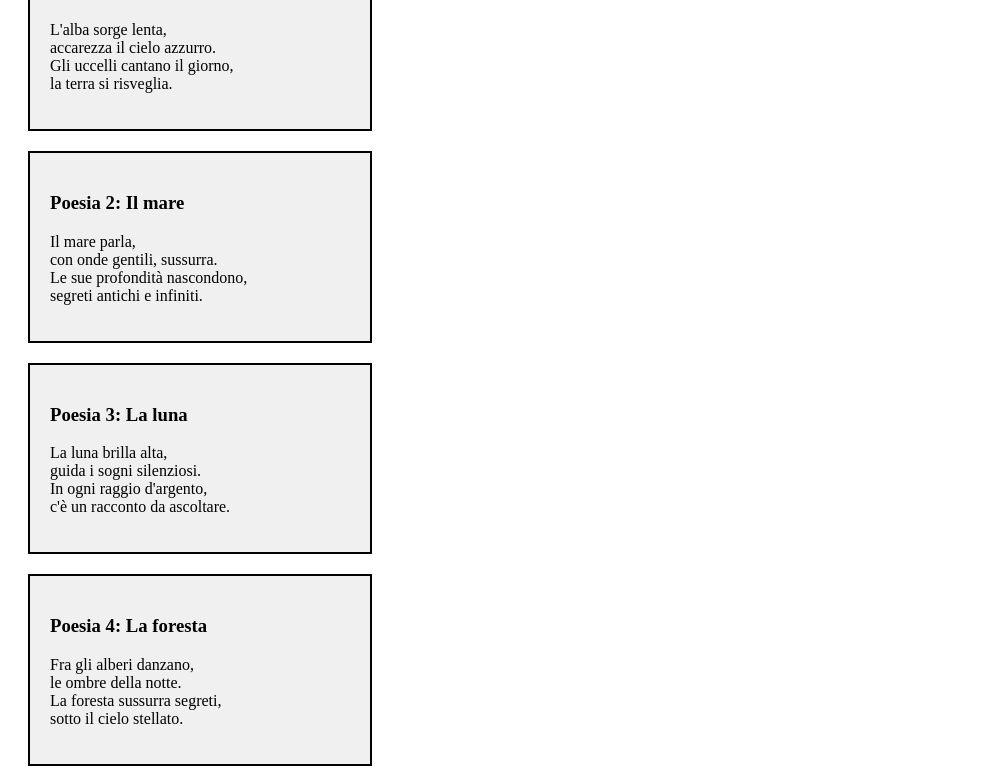
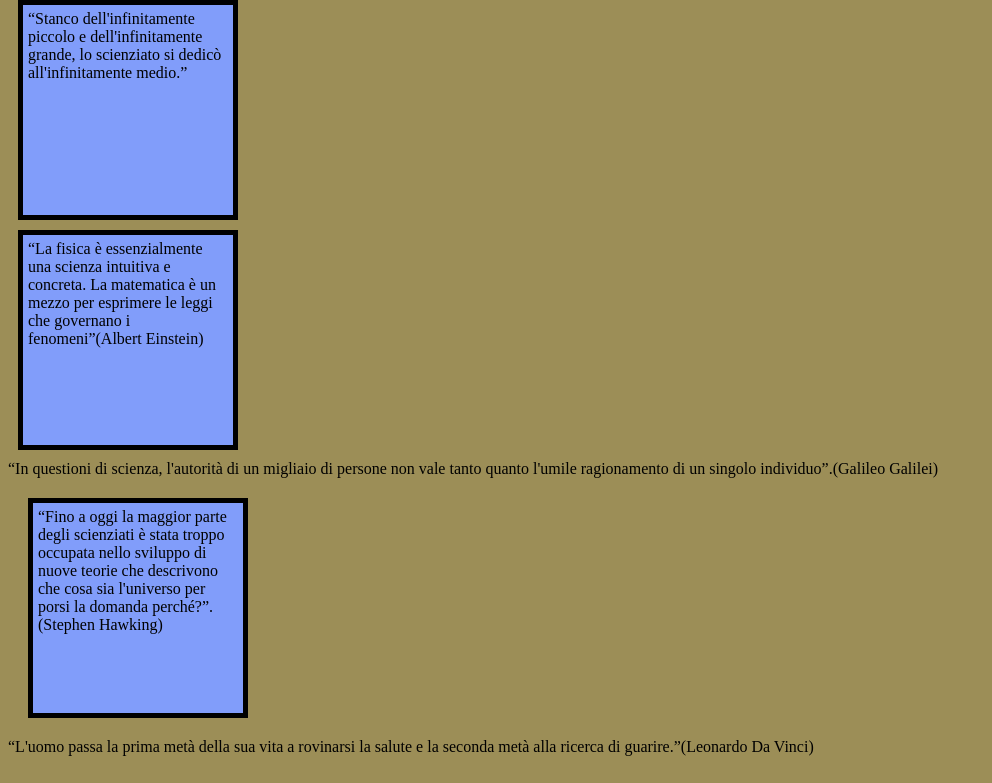
Before and after one commit to francesco104-69/ES-TPSIT, a plain HTML site: page es1css.html in a window 1280 px wide. Shown: the part 80-863 px from the top of the page, without its empty margins (0-992 px from the left). Drawn offline with Linux system fonts and the light colour scheme.

Commit message:
Update es1css.html
Signed-off-by: francesco104-69 <fdamato34@gmail.com>

```diff
--- a/es1css.html
+++ b/es1css.html
@@ -1,60 +1,77 @@
 <!DOCTYPE html>
-<html lang="it">
+<html lang="en">
 <head>
     <meta charset="UTF-8">
     <meta name="viewport" content="width=device-width, initial-scale=1.0">
-    <title>5 Poesie in Scatole</title>
-    <style>
-        .box {
-            border: 2px solid #000;
-            padding: 20px;
-            margin: 20px;
-            width: 300px;
-            background-color: #f0f0f0;
-        }
-    </style>
+
+    <title>es 2 css padding e margin</title>
+
+<style>
+    body{
+         background-color:#9c8e57;
+    }
+     #scatola1{
+        padding: 5px;
+        margin:10px;
+        height: 200px;
+        width: 200px;
+        border: 5px solid black;
+        background-color: rgb(129, 157, 250);
+     }
+     #scatola2{
+        padding: 5px;
+        margin:10px;
+        height: 200px;
+        width: 200px;
+        border: 5px solid black;
+        background-color: rgb(129, 157, 250);
+     }
+     #scatola3{
+        padding: 5px;
+        margin:10px;
+        height: 200px;
+        width: 200px;
+        border: 5px solid black;
+        background-color: rgb(129, 157, 250);
+     }
+     #scatola4{
+        padding: 5px;
+        margin:20px;
+        height: 200px;
+        width: 200px;
+        border: 5px solid black;
+        background-color: rgb(129, 157, 250);
+     }
+     #scatola5{
+        padding: 5px;
+        margin:25px;
+        height: 200px;
+        width: 200px;
+        border: 5px solid black;
+        background-color: rgb(129, 157, 250);
+     }
+
+
+</style>
+
+
 </head>
 <body>
+    <h1>Primo esercizio con CSS</h1>
+<div id="scatola1">
+    “Stanco dell'infinitamente piccolo e dell'infinitamente grande, lo scienziato si dedicò all'infinitamente medio.”</div>
 
-    <div class="box">
-        <h3>Poesia 1: L'alba</h3>
-        <p>L'alba sorge lenta, <br>
-        accarezza il cielo azzurro. <br>
-        Gli uccelli cantano il giorno, <br>
-        la terra si risveglia.</p>
-    </div>
+<div id="scatola2">
+    “La fisica è essenzialmente una scienza intuitiva e concreta. La matematica è un mezzo per esprimere le leggi che governano i fenomeni”(Albert Einstein)</div>
 
-    <div class="box">
-        <h3>Poesia 2: Il mare</h3>
-        <p>Il mare parla, <br>
-        con onde gentili, sussurra. <br>
-        Le sue profondità nascondono, <br>
-        segreti antichi e infiniti.</p>
-    </div>
+<div id="scalota3">
+    “In questioni di scienza, l'autorità di un migliaio di persone non vale tanto quanto l'umile ragionamento di un singolo individuo”.(Galileo Galilei)</div>
 
-    <div class="box">
-        <h3>Poesia 3: La luna</h3>
-        <p>La luna brilla alta, <br>
-        guida i sogni silenziosi. <br>
-        In ogni raggio d'argento, <br>
-        c'è un racconto da ascoltare.</p>
-    </div>
+<div id="scatola4">
+    “Fino a oggi la maggior parte degli scienziati è stata troppo occupata nello sviluppo di nuove teorie che descrivono che cosa sia l'universo per porsi la domanda perché?”.(Stephen Hawking)</div>
 
-    <div class="box">
-        <h3>Poesia 4: La foresta</h3>
-        <p>Fra gli alberi danzano, <br>
-        le ombre della notte. <br>
-        La foresta sussurra segreti, <br>
-        sotto il cielo stellato.</p>
-    </div>
-
-    <div class="box">
-        <h3>Poesia 5: Il vento</h3>
-        <p>Il vento corre libero, <br>
-        sfiora montagne e pianure. <br>
-        Porta con sé il respiro, <br>
-        di terre lontane e sconosciute.</p>
-    </div>
+<div id="satola5">
+    “L'uomo passa la prima metà della sua vita a rovinarsi la salute e la seconda metà alla ricerca di guarire.”(Leonardo Da Vinci)</div>
 
 </body>
 </html>
```
